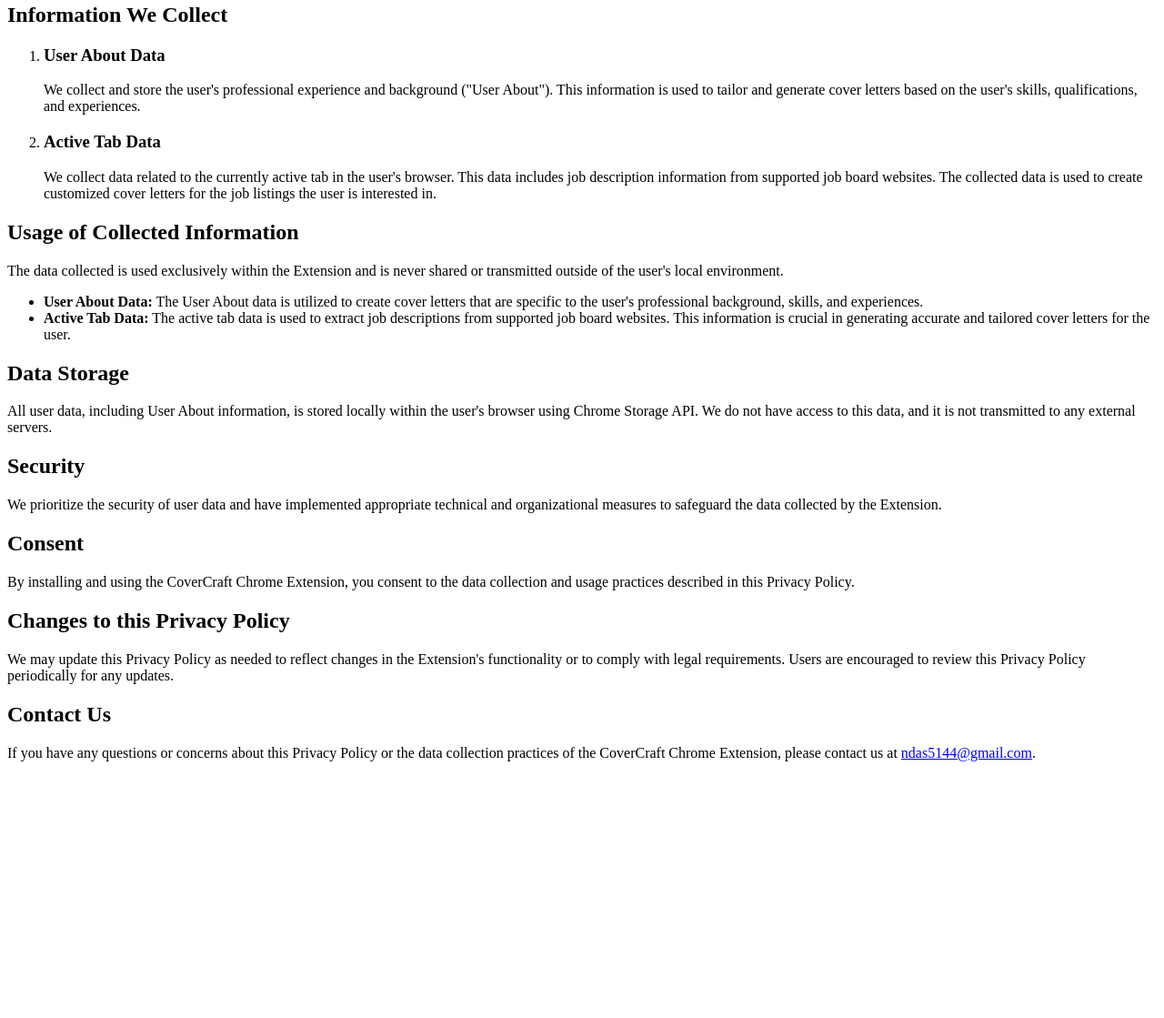
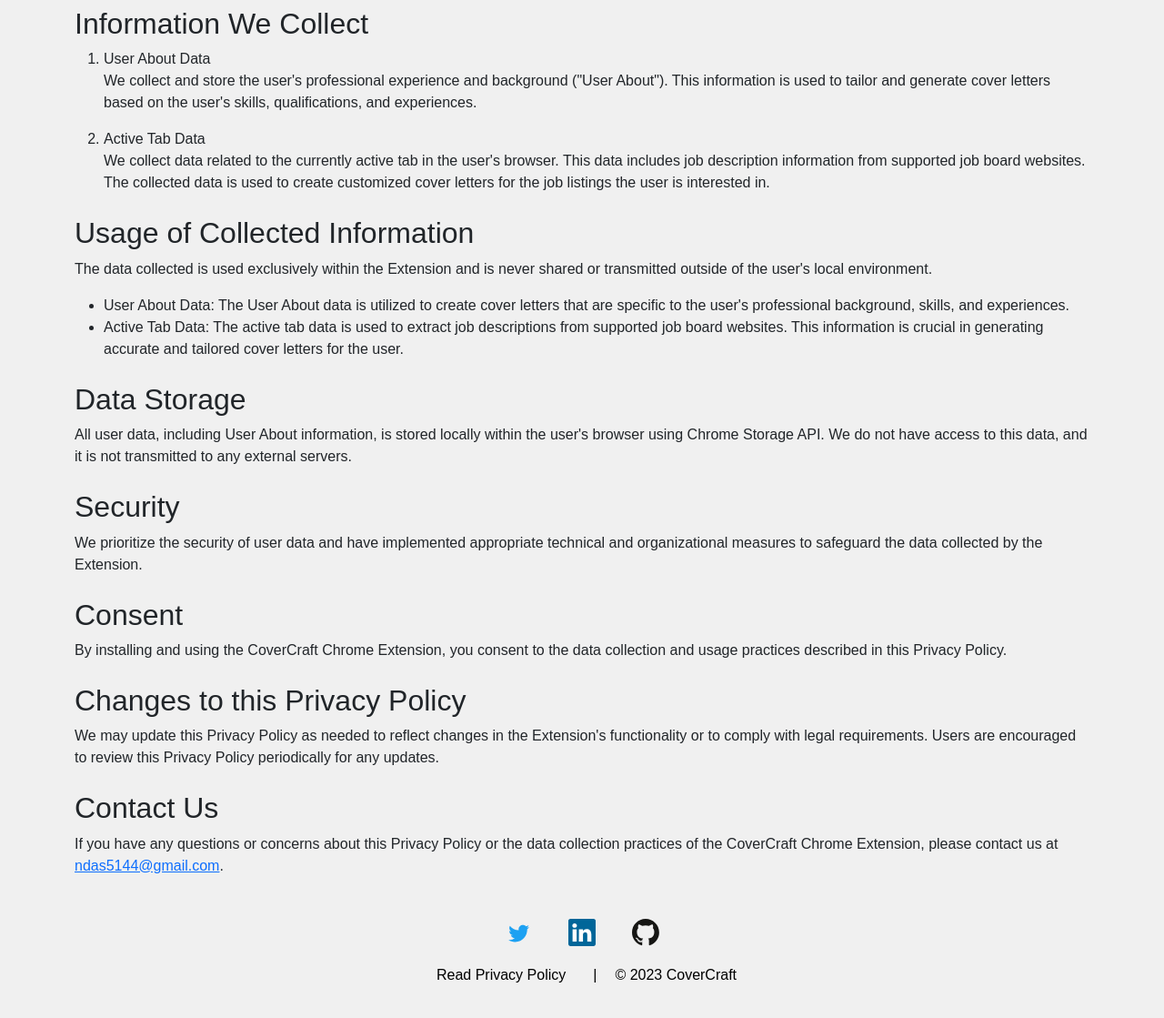
Before and after one commit to mr-palindrome/CoverCraft, a browser extension: page privacy.html in a window 1280 px wide. Shown: the part 133-1252 px from the top of the page at 91% size. Before the commit the page ends 986 px from the top, so only its background shows below. Drawn offline with nearby package versions, Linux system fonts and the light colour scheme.

Commit message:
chore: changed repo structure

```diff
--- /dev/null
+++ b/css/style.css
@@ -0,0 +1,84 @@
+body {
+    font-family: 'Inter', sans-serif;
+    display: flex;
+    flex-direction: column;
+    align-items: center;
+    justify-content: space-between;
+    min-height: 90vh;
+    margin: 0;
+    background-color: #f0f0f0;
+}
+
+.navbar img {
+    padding: 10vh 0 0 0;
+    max-width: 120px;
+    height: auto;
+}
+
+.content {
+    text-align: center;
+}
+
+.content h1 {
+    font-size: 3em; /* Adjusted font size */
+    margin: 0.5em 0; /* Adjusted margin */
+}
+
+.open-btn {
+    font-family: 'Inter', sans-serif;
+    background: linear-gradient(90deg, #122E50 0%, #335b92 100%);
+    border: none;
+    color: white;
+    padding: 10px 20px; /* Adjusted padding */
+    text-align: center;
+    text-decoration: none;
+    display: inline-block;
+    font-size: 1.5em; /* Adjusted font size */
+    margin: 2em 0; /* Adjusted margin */
+    cursor: pointer;
+    border-radius: 12px;
+    transition: background 0.3s;
+}
+
+.open-btn:hover {
+    background: linear-gradient(90deg, #335b92 0%, #122E50 100%);
+}
+
+.footer {
+    text-align: center;
+    padding: 20px;
+    width: 100%;
+    color: black;
+    position: relative;
+    display: flex;
+    flex-direction: column;
+    align-items: center;
+    justify-content: space-between;
+}
+
+.footer div {
+    display: flex;
+    align-items: center;
+}
+
+.footer span {
+    margin: 0 10px;
+}
+
+.footer a.footer-link {
+    text-decoration: none;
+    color: black;
+    margin: 0 10px;
+}
+
+.social-logo {
+    width: 30px;
+    height: 30px;
+    margin: 0 10px;
+}
+
+.footer a {
+    text-decoration: none;
+    color: black;
+    padding: 10px;
+}
--- a/privacy.html
+++ b/privacy.html
@@ -1,67 +1,74 @@
 <!DOCTYPE html>
-<html>
+<html lang="en">
 <head>
+  <meta charset="UTF-8">
+  <meta name="viewport" content="width=device-width, initial-scale=1.0">
   <title>Privacy Policy for CoverCraft Chrome Extension</title>
+  <link rel="stylesheet" href="https://stackpath.bootstrapcdn.com/bootstrap/5.3.0/css/bootstrap.min.css">
+    <link rel="stylesheet" href="css/style.css">
+  <style>
+    body {
+      font-family: Arial, sans-serif;
+      margin: 20px;
+    }
+  </style>
 </head>
 <body>
+<div class="container">
+  <h1 class="mt-5">Privacy Policy for CoverCraft Chrome Extension</h1>
 
-<h1>Privacy Policy for CoverCraft Chrome Extension</h1>
+  <h2 class="mt-4">Information We Collect</h2>
+  <ol>
+    <li>User About Data</li>
+    <p>We collect and store the user's professional experience and background ("User About"). This information is used to tailor and generate cover letters based on the user's skills, qualifications, and experiences.</p>
 
-<p>This Privacy Policy outlines the data collection and usage practices for the CoverCraft Chrome Extension ("Extension"). The Extension is designed to generate cover letters based on job board job descriptions, and it collects certain data to enhance its functionality.</p>
+    <li>Active Tab Data</li>
+    <p>We collect data related to the currently active tab in the user's browser. This data includes job description information from supported job board websites. The collected data is used to create customized cover letters for the job listings the user is interested in.</p>
+  </ol>
 
-<h2>Information We Collect</h2>
-<ol>
-  <li>
-    <h3>User About Data</h3>
-    <p>
-      We collect and store the user's professional experience and background ("User About"). This information is used to tailor and generate cover letters based on the user's skills, qualifications, and experiences.
-    </p>
-  </li>
-  <li>
-    <h3>Active Tab Data</h3>
-    <p>
-      We collect data related to the currently active tab in the user's browser. This data includes job description information from supported job board websites. The collected data is used to create customized cover letters for the job listings the user is interested in.
-    </p>
-  </li>
-</ol>
+  <h2 class="mt-4">Usage of Collected Information</h2>
+  <p>The data collected is used exclusively within the Extension and is never shared or transmitted outside of the user's local environment.</p>
+  <ul>
+    <li>User About Data: The User About data is utilized to create cover letters that are specific to the user's professional background, skills, and experiences.</li>
+    <li>Active Tab Data: The active tab data is used to extract job descriptions from supported job board websites. This information is crucial in generating accurate and tailored cover letters for the user.</li>
+  </ul>
 
-<h2>Usage of Collected Information</h2>
-<p>
-  The data collected is used exclusively within the Extension and is never shared or transmitted outside of the user's local environment.
-</p>
-<ul>
-  <li>
-    <strong>User About Data:</strong> The User About data is utilized to create cover letters that are specific to the user's professional background, skills, and experiences.
-  </li>
-  <li>
-    <strong>Active Tab Data:</strong> The active tab data is used to extract job descriptions from supported job board websites. This information is crucial in generating accurate and tailored cover letters for the user.
-  </li>
-</ul>
+  <h2 class="mt-4">Data Storage</h2>
+  <p>All user data, including User About information, is stored locally within the user's browser using Chrome Storage API. We do not have access to this data, and it is not transmitted to any external servers.</p>
 
-<h2>Data Storage</h2>
-<p>
-  All user data, including User About information, is stored locally within the user's browser using Chrome Storage API. We do not have access to this data, and it is not transmitted to any external servers.
-</p>
+  <h2 class="mt-4">Security</h2>
+  <p>We prioritize the security of user data and have implemented appropriate technical and organizational measures to safeguard the data collected by the Extension.</p>
 
-<h2>Security</h2>
-<p>
-  We prioritize the security of user data and have implemented appropriate technical and organizational measures to safeguard the data collected by the Extension.
-</p>
+  <h2 class="mt-4">Consent</h2>
+  <p>By installing and using the CoverCraft Chrome Extension, you consent to the data collection and usage practices described in this Privacy Policy.</p>
 
-<h2>Consent</h2>
-<p>
-  By installing and using the CoverCraft Chrome Extension, you consent to the data collection and usage practices described in this Privacy Policy.
-</p>
+  <h2 class="mt-4">Changes to this Privacy Policy</h2>
+  <p>We may update this Privacy Policy as needed to reflect changes in the Extension's functionality or to comply with legal requirements. Users are encouraged to review this Privacy Policy periodically for any updates.</p>
 
-<h2>Changes to this Privacy Policy</h2>
-<p>
-  We may update this Privacy Policy as needed to reflect changes in the Extension's functionality or to comply with legal requirements. Users are encouraged to review this Privacy Policy periodically for any updates.
-</p>
+  <h2 class="mt-4">Contact Us</h2>
+  <p>If you have any questions or concerns about this Privacy Policy or the data collection practices of the CoverCraft Chrome Extension, please contact us at <a href="mailto:ndas5144@gmail.com">ndas5144@gmail.com</a>.</p>
+</div>
 
-<h2>Contact Us</h2>
-<p>
-  If you have any questions or concerns about this Privacy Policy or the data collection practices of the CoverCraft Chrome Extension, please contact us at <a href="mailto:ndas5144@gmail.com">ndas5144@gmail.com</a>.
-</p>
 
+<div class="footer">
+  <div>
+    <a href="https://twitter.com/Mr__palindrome" target="_blank">
+      <img src="media/socials/twitter.svg" alt="Twitter Logo" class="social-logo">
+    </a>
+    <a href="https://linkedin.com/in/mr-palindrome/" target="_blank">
+      <img src="media/socials/linkedin.svg" alt="LinkedIn Logo" class="social-logo">
+    </a>
+    <a href="https://github.com/mr-palindrome/CoverCraft" target="_blank">
+      <img src="media/socials/github.svg" alt="Twitter Logo" class="social-logo">
+    </a>
+  </div>
+  <div>
+    <a href="privacy-policy.html" target="_blank" class="footer-link">Read Privacy Policy</a>
+    <span>|</span>
+    <span>&copy; 2023 CoverCraft</span>
+  </div>
+</div>
+
+<script src="https://stackpath.bootstrapcdn.com/bootstrap/5.3.0/js/bootstrap.bundle.min.js"></script>
 </body>
 </html>
--- a/background.js
+++ b/source/background.js
@@ -3,9 +3,6 @@
 
         const queryParamaters = tab.url.split("?")[1]; // takes the query paramter like "job_listing_id=2806643"
         const urlParameters  = new URLSearchParams(queryParamaters);
-
-        console.log(urlParameters);
-        console.log('title',tab);
 
         chrome.tabs.sendMessage(tabId, {
             type: "NEW",
--- a/popup.js
+++ b/source/popup.js
@@ -2,7 +2,6 @@
     return new Promise((resolve) => {
         chrome.storage.sync.get(['userAbout'], function (result) {
             userAbout = result.userAbout || '';
-            console.log('User About func:', userAbout);
             resolve(userAbout);
         });
     });
@@ -50,7 +49,6 @@
         saveButton.addEventListener('click', () => {
             const userAbout = userAboutInput.value;
             chrome.storage.sync.set({ userAbout }, function () {
-                console.log('User About saved:', userAbout);
             });
         });
 
```
Also changed, not shown: index.html (+36 -2 lines), source/contentScript.js (renamed from contentScript.js, +2 -7 lines), source/popup.html (renamed from popup.html, +1 -1 lines), media/socials/github.svg (added), media/socials/instagram.svg (added), media/socials/linkedin.svg (added), media/socials/twitter.svg (added), source/assets/CoverCraft-nobg.png (renamed from CoverCraft-nobg.png), source/assets/covercraft.png (renamed from covercraft.png), source/assets/logo.png (renamed from logo.png), source/assets/logo_arrow.png (renamed from logo_arrow.png), source/manifest.json, source/style.css (renamed from style.css).
